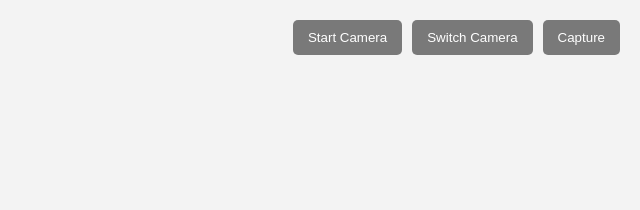
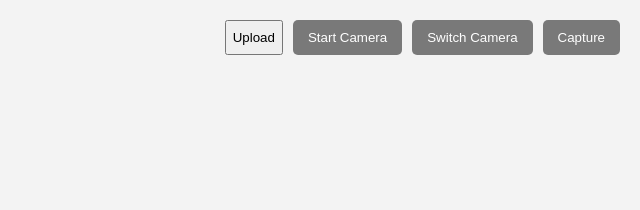
Before and after one commit to jjwwcc/jjwwcc.github.io, a Jekyll site: the page mt/index.html, which Jekyll copies as it is, in a window 1280 px wide. Shown: the top 210 px of the page, without its empty margins (640-1280 px from the left). Built offline with Jekyll 4.4.1, drawn with Linux system fonts in a browser that asks for light colours.

Commit message:
Update index.html

```diff
--- a/mt/index.html
+++ b/mt/index.html
@@ -1,19 +1,23 @@
 <!DOCTYPE html>
 <html lang="en">
+
 <head>
-<meta name="viewport" content="width=device-width, initial-scale=1, user-scalable=no">
+    <meta name="viewport" content="width=device-width, initial-scale=1, user-scalable=no">
     <meta charset="UTF-8">
     <title>Mantis</title>
     <link rel="stylesheet" href="style.css">
-    <link rel="manifest" href="manifest.json">
 </head>
+
 <body>
     <div id="content-container">
         <div id="webcam-container">
-            <video id="webcam" autoplay playsinline width="1280" height="960"></video>
+            <div id="drop_area"></div>
+            <video id="webcam" autoplay playsinline width="1280" height="960" hidden></video>
             <canvas id="canvas" width="1280" height="960" style="display: none;"></canvas>
         </div>
         <div id="button-container">
+            <input id="file" type="file" id="upload" accept="image/*" hidden>
+            <button id="uploadButton">Upload</button>
             <button id="start-camera">Start Camera</button>
             <button id="switch-camera">Switch Camera</button>
             <button id="capture">Capture</button>
@@ -31,9 +35,13 @@
             <!-- Loader will go here, hidden initially -->
             <div class="loader" style="display: none;">Generating...</div>
             <div id="chatbox-content"></div>
+            <textarea type="text" id="userInputText" placeholder="Enter your message here"></textarea>
+            <button id="userInputButton">Ask</button>
         </div>
+
     </div>
 
     <script src="webcam.js"></script>
 </body>
+
 </html>
```
